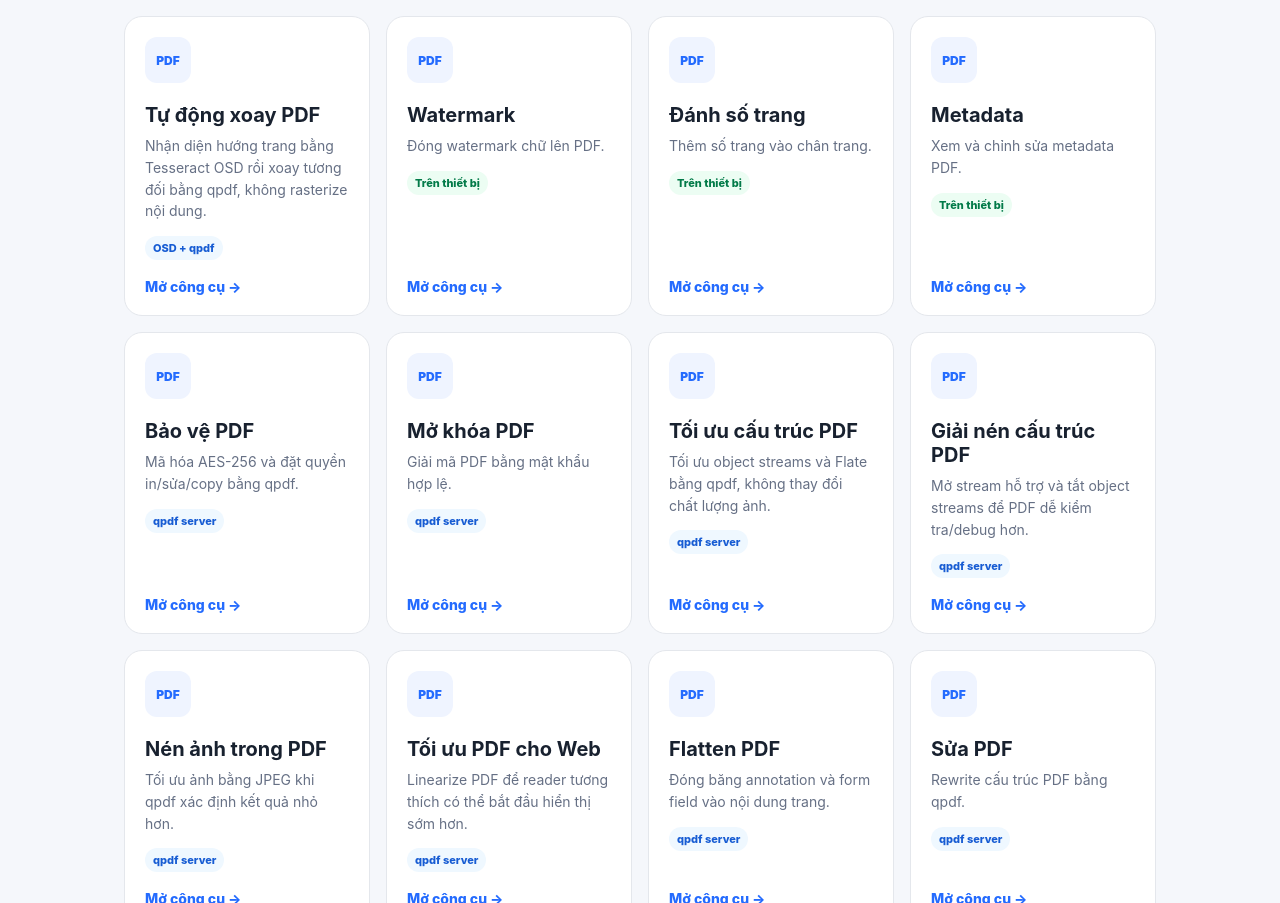
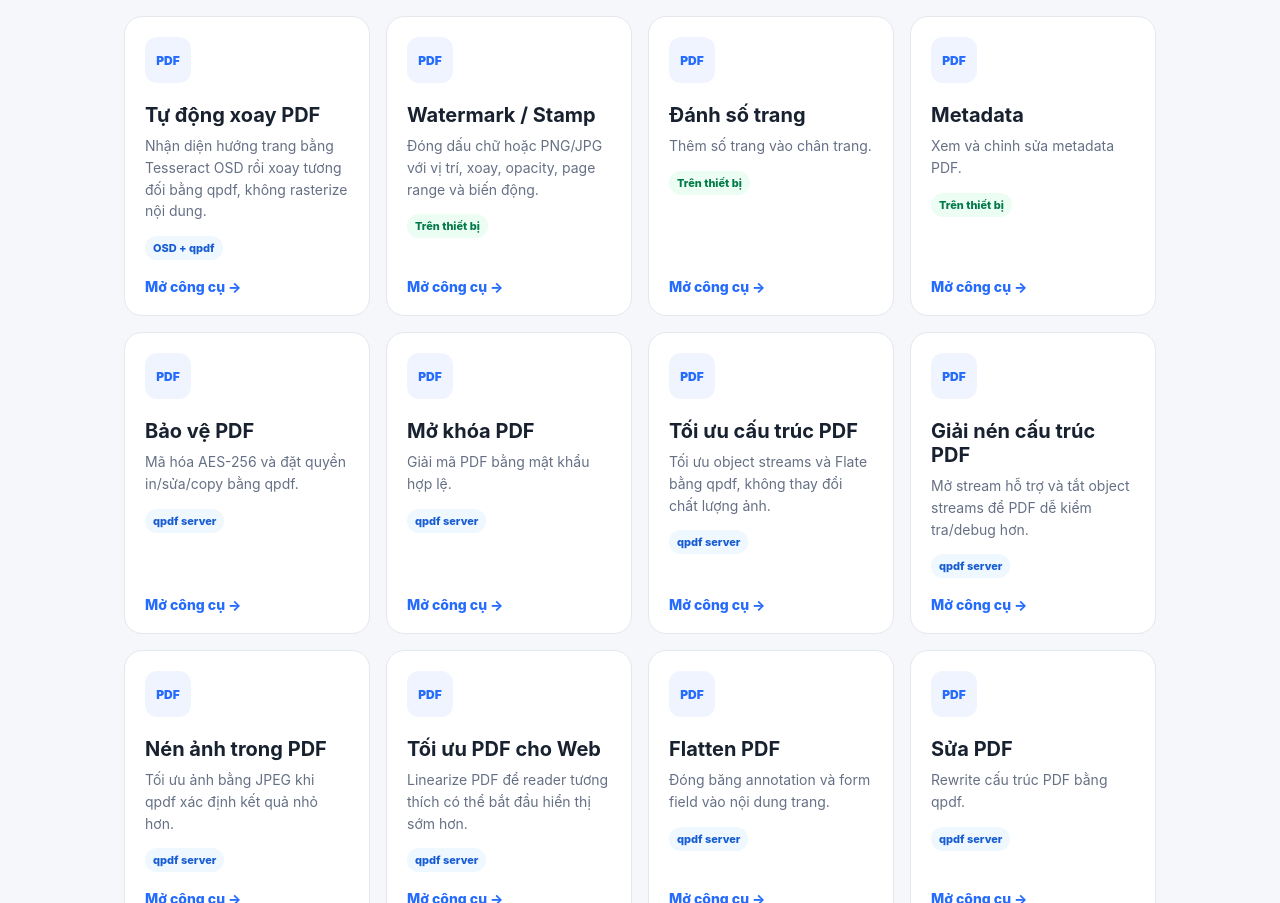
Before and after one commit to solyan842/SolYan-PDF, a Next.js app in the folder frontend/: page / in a window 1280 px wide. Shown: the part 3490-4393 px from the top of the page. Built offline with nearby package versions, Linux system fonts and the light colour scheme.

Commit message:
feat: expose Watermark and Stamp capabilities

```diff
--- a/frontend/app/page.tsx
+++ b/frontend/app/page.tsx
@@ -36,7 +36,7 @@ const tools = [
   { href: '/organize', title: 'Sắp xếp trang', description: 'Đổi thứ tự, bỏ trang hoặc trích xuất trang.', local: true },
   { href: '/rotate', title: 'Xoay PDF', description: 'Xoay toàn bộ hoặc một số trang.', local: true },
   { href: '/auto-rotate', title: 'Tự động xoay PDF', description: 'Nhận diện hướng trang bằng Tesseract OSD rồi xoay tương đối bằng qpdf, không rasterize nội dung.', local: false, badge: 'OSD + qpdf' },
-  { href: '/watermark', title: 'Watermark', description: 'Đóng watermark chữ lên PDF.', local: true },
+  { href: '/watermark', title: 'Watermark / Stamp', description: 'Đóng dấu chữ hoặc PNG/JPG với vị trí, xoay, opacity, page range và biến động.', local: true },
   { href: '/page-numbers', title: 'Đánh số trang', description: 'Thêm số trang vào chân trang.', local: true },
   { href: '/metadata', title: 'Metadata', description: 'Xem và chỉnh sửa metadata PDF.', local: true },
   { href: '/protect', title: 'Bảo vệ PDF', description: 'Mã hóa AES-256 và đặt quyền in/sửa/copy bằng qpdf.', local: false, badge: 'qpdf server' },
```
